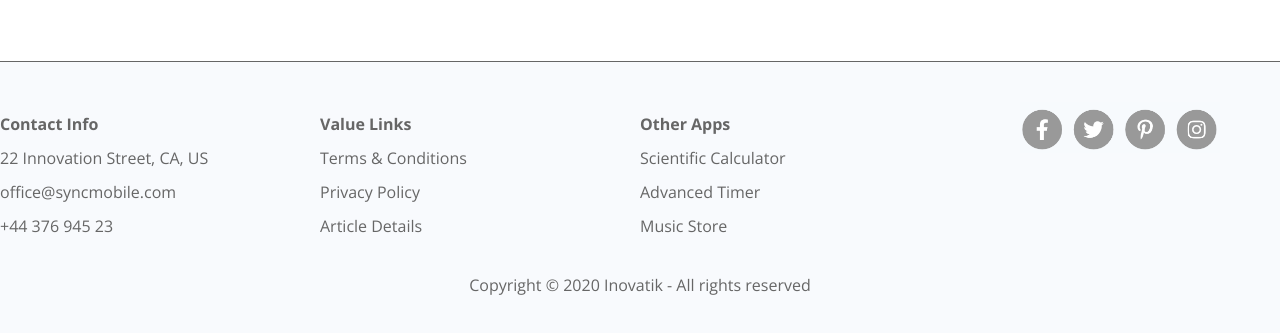
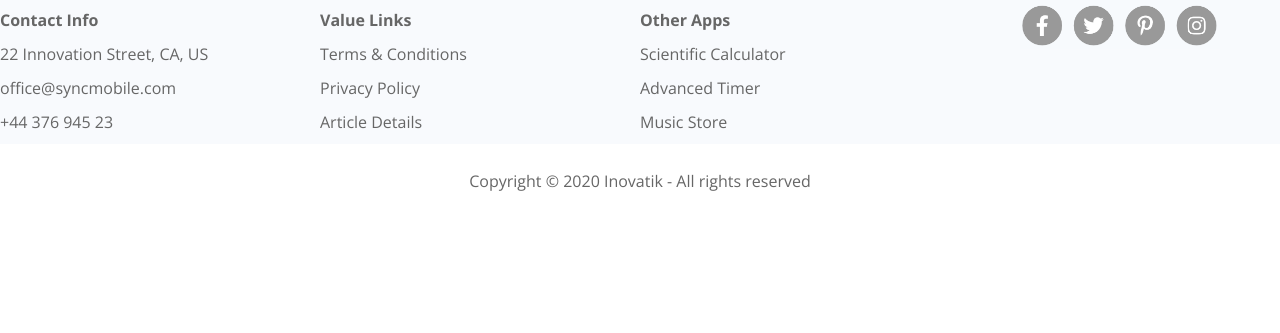
Before and after one commit to LilinaG/replica-pagina-web, a plain HTML site: page index.html in a window 1280 px wide. Shown: the part 5847-6180 px from the top of the page. After the commit the page ends 6040 px from the top, so only its background shows below. Drawn offline with nearby package versions, Linux system fonts and the light colour scheme.

Commit message:
changes margins

```diff
--- a/style.css
+++ b/style.css
@@ -569,21 +569,19 @@ header{
   }
 
   .full-width-line {
-    margin-top: 5%;
+    margin-top:;
     width: 100%;
     border: none;
     border-top: 1px solid #666666;
   }
 
-  footer {
-    background-color: #F8FAFD;
-    padding: 20px 0px;
-    font-size: Open Sans;
-  }
 
   .footer-container {
     display: flex;
     justify-content: space-between;
+    background-color: #F8FAFD;
+    padding: 0px 0px;
+    font-size: Open Sans;
 
   }
 
```
